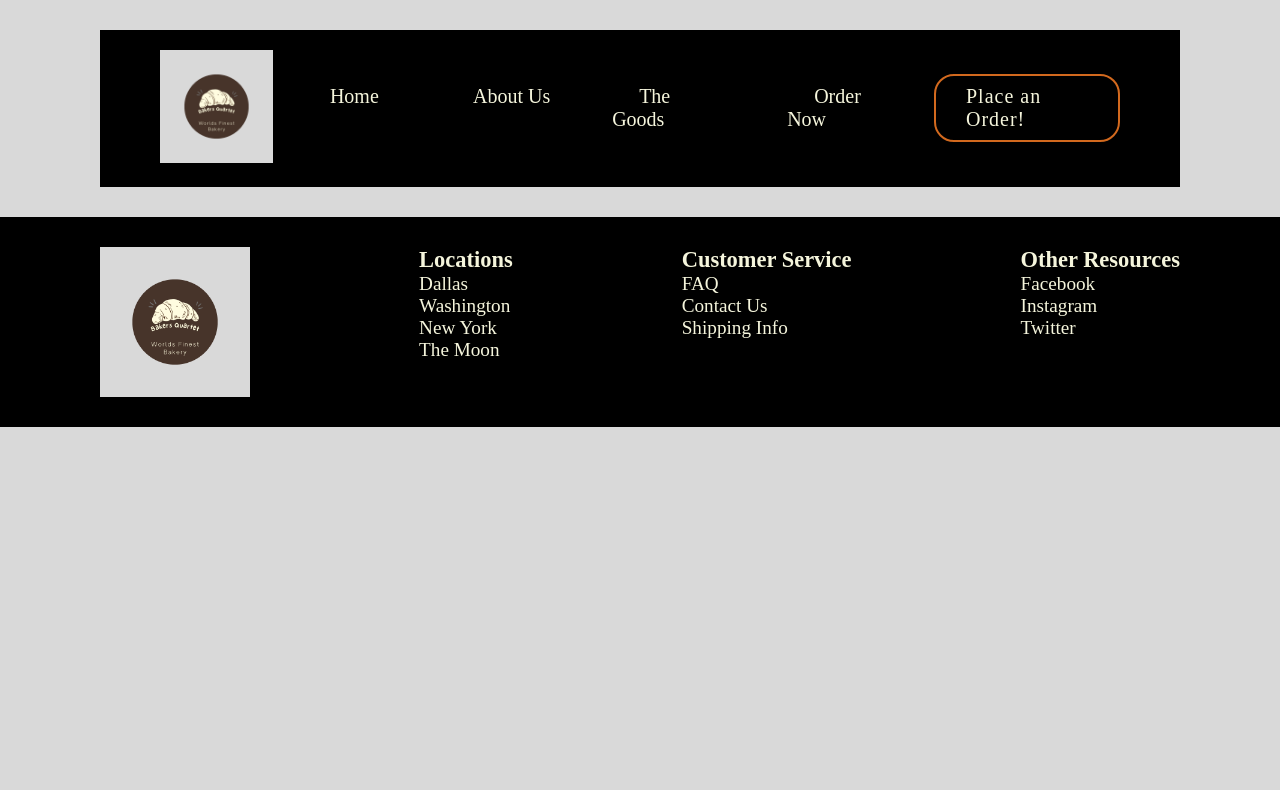
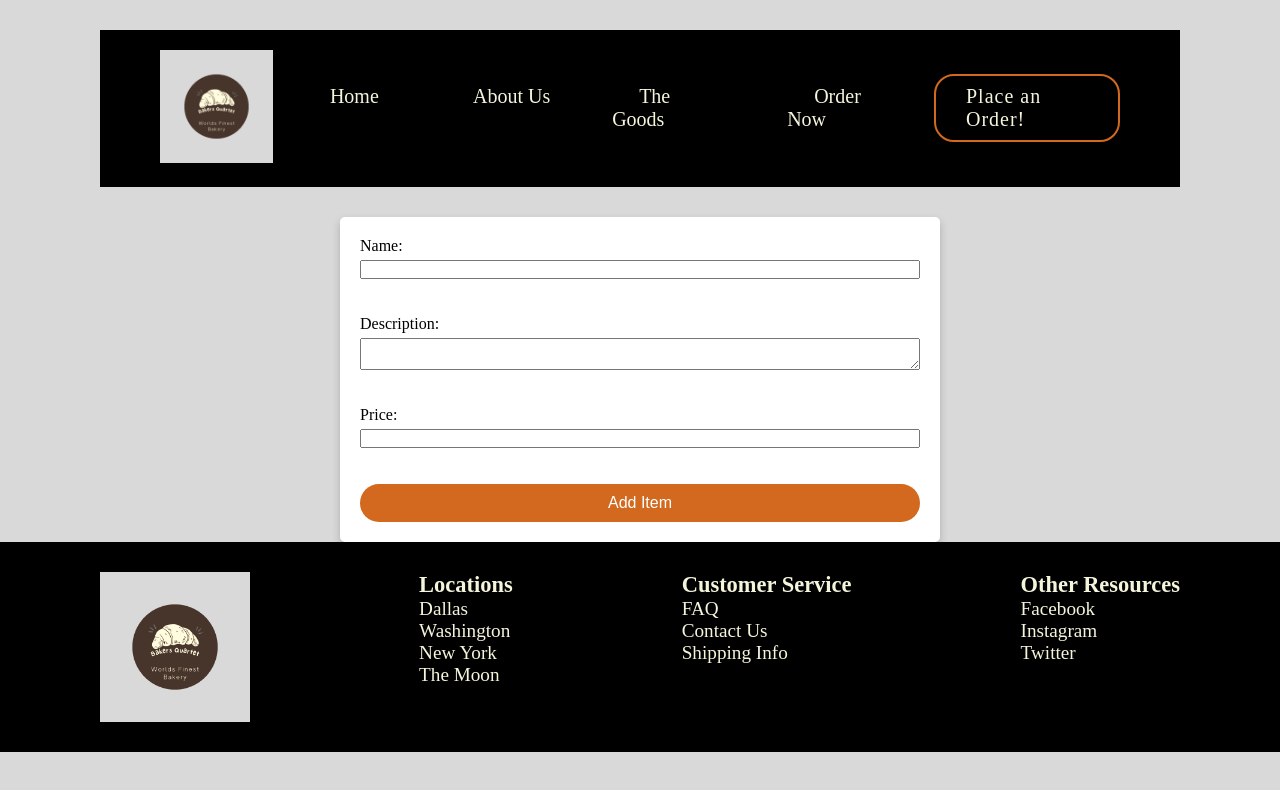
Before and after one commit to AIR-dev53/final-project, a plain HTML site: page form.html in a window 1280 px wide. Drawn offline with Linux system fonts and the light colour scheme.

Commit message:
add form

```diff
--- a/form.html
+++ b/form.html
@@ -6,6 +6,8 @@
     <meta name="viewport" content="width=device-width, initial-scale=1.0">
     <title>Bakers Quartet - Orders</title>
     <link rel="stylesheet" type="text/css" href="styles.css">
+    <script type="module" src="/scripts/itemController.js"></script>
+    <script type="module" src="/scripts/items.js"></script>
 </head>
 
 
@@ -33,7 +35,22 @@
 <!--Navbar Section End-->
 
 
+<!--Form Section Starts -->
 
+<form id="new-item-form">
+  <label for="name">Name:</label>
+  <input type="text" id="name" name="name"><br><br>
+
+  <label for="description">Description:</label>
+  <textarea id="description" name="description"></textarea><br><br>
+
+  <label for="price">Price:</label>
+  <input type="number" id="price" name="price"><br><br>
+
+  <input type="submit" value="Add Item">
+</form>
+
+<!--Form Section Starts-->
 
 
 <!--Footer Section Start-->
@@ -63,11 +80,11 @@
     <li><a class="twit" href="#">Twitter</a></li>
     </div>
   </footer>
-  <script src="scripts/itemController.js"></script>
-  <script src="scripts/index.js"></script>
+
 
 </body>
   <!-- Footer Section End-->
 
 
+
 </html>
--- a/styles.css
+++ b/styles.css
@@ -357,3 +357,38 @@ color:chocolate;
    text-align: center;
    font-size: 1.4rem;
   }
+
+  form {
+    display: flex;
+    flex-direction: column;
+    margin: 0 auto;
+    max-width: 600px;
+    padding: 20px;
+    background-color: #fff;
+    box-shadow: 0 4px 8px 0 rgba(0, 0, 0, 0.2);
+    border-radius: 5px;
+    font-size: 16px;
+
+
+  }
+
+  form label {
+    font-weight: 600px;
+    margin-bottom: 5px;
+  }
+
+
+
+form input[type="submit"] {
+  background-color: chocolate;
+  color: #fff;
+  border: none;
+  border-radius: 20px;
+  padding: 10px 20px;
+  font-size: 16px;
+  cursor: pointer;
+}
+
+form input[type="submit"]:hover {
+  background-color: #a0522d;
+}
```
